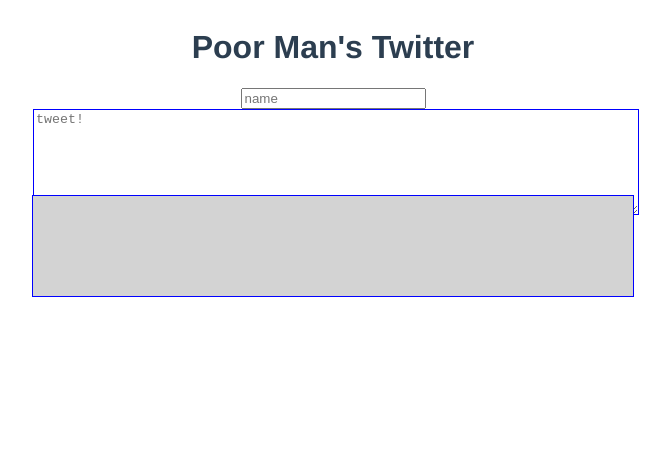
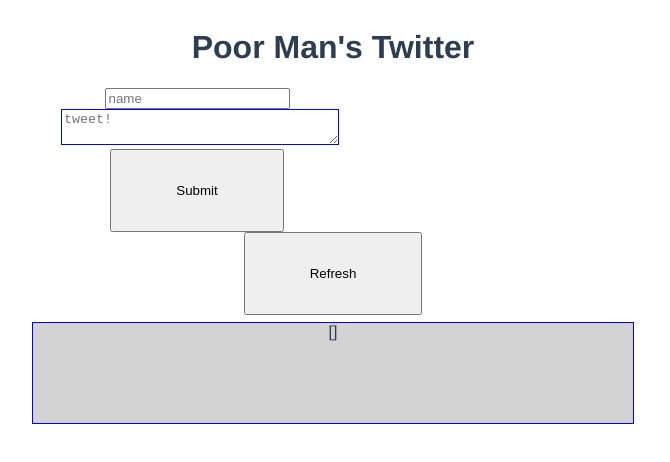
Before and after one commit to karrakis/poor_mans_twitter, a Vue app in the folder vue_root/: page / in a window 1280 px wide. Shown: the top 462 px of the page, without its empty margins (307-977 px from the left). Built offline with nearby package versions, Linux system fonts and the light colour scheme.

Commit message:
fetch tweet list on refresh button

```diff
--- a/vue_root/src/components/Home.vue
+++ b/vue_root/src/components/Home.vue
@@ -1,13 +1,16 @@
 <template>
   <div class="home">
     <h1>{{ $constLib('HomeTitle') }}</h1>
-    <form class="tweeterbox-form" @submit.prevent="sendTweet">
-      <input v-model="name" class="namebox" placeholder="name"/>
-      <textarea v-model="tweet" class="tweeterbox" placeholder="tweet!"/>
-      <button />
-    </form>
+    <div>
+      <form class="tweeterbox-form" @submit.prevent="sendTweet">
+        <input name="name" v-model="name" class="namebox" placeholder="name"/>
+        <textarea name="tweet" v-model="tweet" class="tweeterbox" placeholder="tweet!"/>
+        <button class="submit-button">Submit</button>
+      </form>
+    </div>
+    <button class="submit-button" @click="fetchTweets">Refresh</button>
     <div class="boxotweets">
-      {{ form.tweet }}
+      {{ tweets }}
     </div>
   </div>
 </template>
@@ -18,10 +21,23 @@ export default {
   props: {},
   data: function() {
     return {
-      form: {
-        name: '',
-        tweet: ''
-      }
+      tweets: []
+    }
+  },
+  methods: {
+    async sendTweet (event) {
+      await this.$http.post(
+        '/tweetstweets/',
+        {
+          name: event.target.elements.name.value,
+          tweet: event.target.elements.tweet.value
+        }
+      );
+    },
+    fetchTweets () {
+      this.$http.get(
+        '/tweetstweets/'
+      ).then(response => this.tweets = response.data);
     }
   }
 }
@@ -35,6 +51,10 @@ export default {
     align-items: center;
     justify-content: start;
     height: 100%;
+  }
+
+  .submit-button {
+    padding: 2rem 4rem;
   }
 
   .tweeterbox-form {
--- a/vue_root/src/main.js
+++ b/vue_root/src/main.js
@@ -11,6 +11,9 @@ Vue.use(VueAxios, axios)
 import constLib from "./constants";
 Vue.use(constLib);
 
+axios.defaults.xsrfHeaderName = 'X-CSRFToken'
+axios.defaults.xsrfCookieName = 'csrftoken'
+
 new Vue({
   render: h => h(App),
 }).$mount('#app')
```
